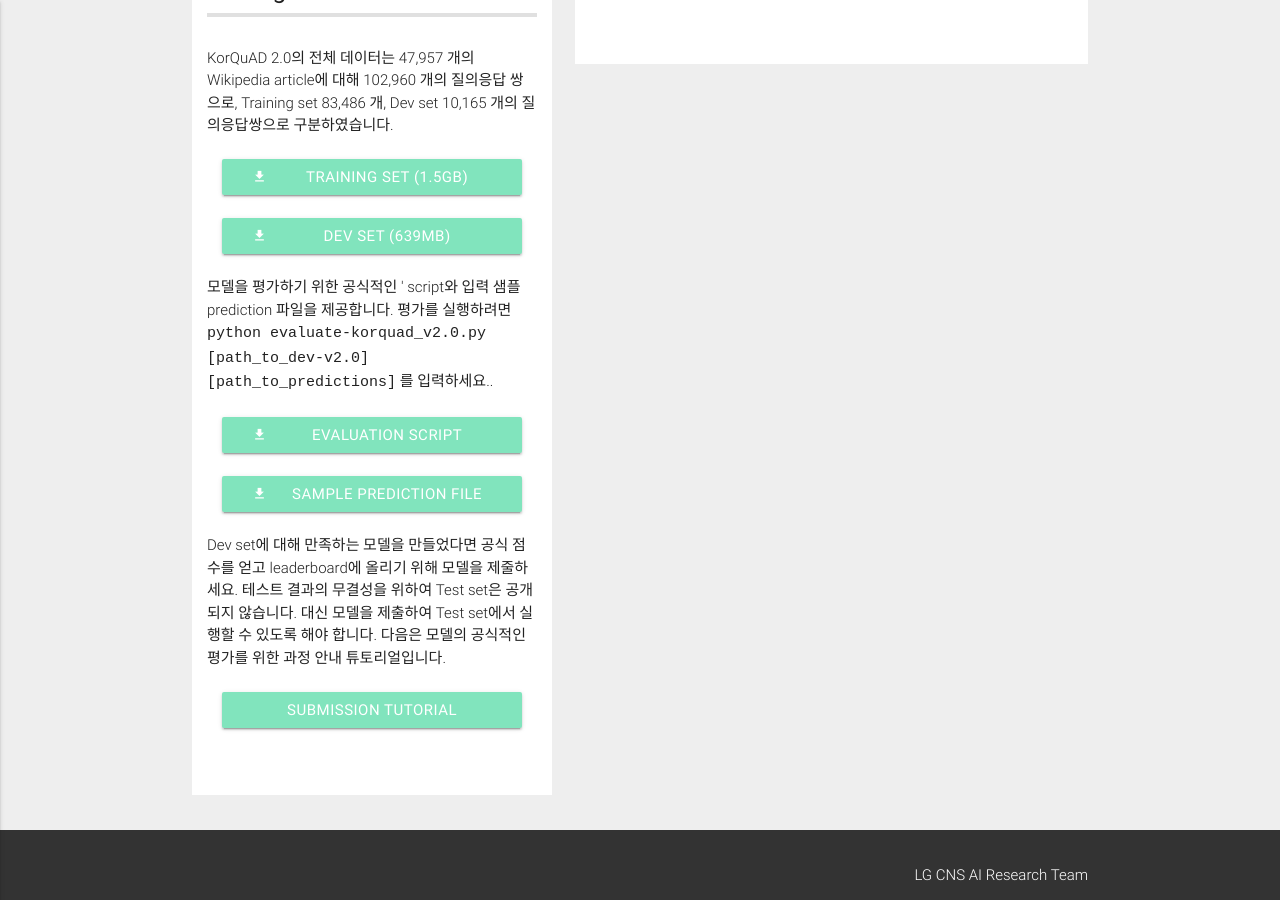
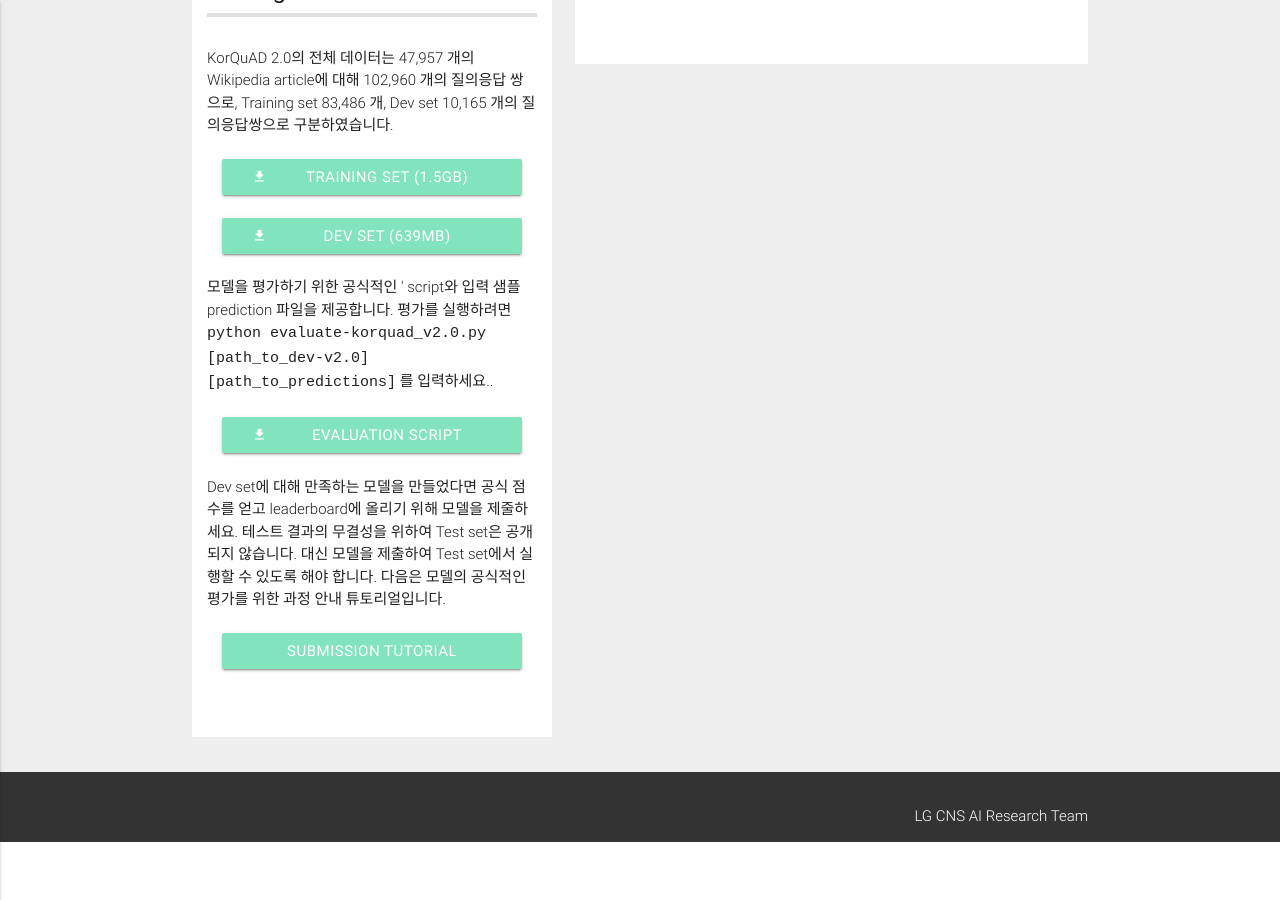
Before and after one commit to korquad/korquad.github.io, a Jekyll site: the page built from index.md, in a window 1280 px wide and 900 px high, scrolled down 1247 px. Built offline with Jekyll 4.4.1, drawn with Linux system fonts in a browser that asks for light colours; after the commit the page ends 2089 px from its top, so only the background shows below that.

Commit message:
Update home.html

```diff
--- a/_layouts/home.html
+++ b/_layouts/home.html
@@ -90,10 +90,6 @@ layout: default
             <br>
             <div class="center">
               <a id="evascript" href="/dataset/KorQuAD_2.0/evaluate-2.0.py" class="waves-effect waves-light btn" style="width:300px; background-color:#81e4bd" download=""><i class="material-icons left">file_download</i>Evaluation Script</a>
-            </div>
-            <br>
-            <div class="center">
-              <a id="sampleprediction" href="/dataset/dev-evaluate-in1" class="waves-effect waves-light btn" style="width:300px; background-color:#81e4bd"><i class="material-icons left" width="100">file_download</i>Sample Prediction File</a>
             </div>
             <br>
             <p class="light">
```
